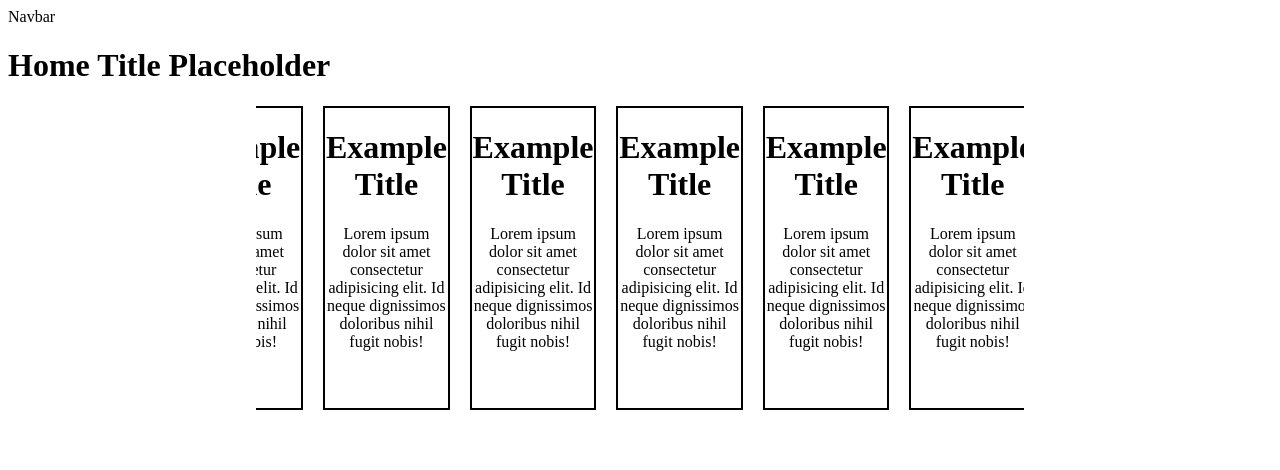
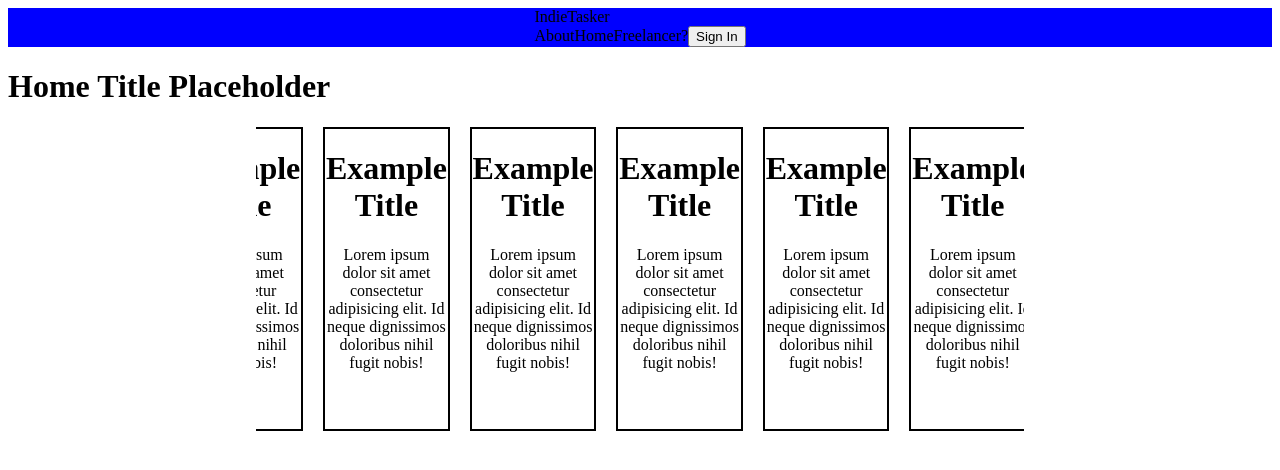
Before and after one commit to Moh-Zaman/IndieTasker, a React (Vite) app: page / in a window 1280 px wide. Shown: the top 470 px of the page. Built offline with nearby package versions, Linux system fonts and the light colour scheme.

Commit message:
Began adding some css styles

```diff
--- a/src/components/Navbar/Navbar.css
+++ b/src/components/Navbar/Navbar.css
@@ -0,0 +1,38 @@
+.navbar {
+display: flex;
+justify-content: center;
+background-color: blue;
+};
+
+.container {
+width: 1400px;
+background-color: aquamarine;
+justify-content: space-between;
+padding: 20px 0px;
+};
+
+.text {
+font-size: 35px;
+font-weight: bold;
+};
+
+.links {
+display: flex;
+align-items: center;
+font-weight: 500;
+gap: 24px;
+};
+
+.button {
+color: white;
+padding: 10px 20px;
+border-radius: 5px;
+border: 1px solid white;
+cursor: pointer;
+background-color: transparent;
+}
+
+.button .hover {
+background-color: blueviolet;
+border-color: blueviolet;
+}
--- a/src/components/Navbar/Navbar.jsx
+++ b/src/components/Navbar/Navbar.jsx
@@ -3,7 +3,20 @@
 
 const Navbar = () => {
     return (
-        <div className="navbar">Navbar</div>
+        <div className="navbar">
+            <div className="container">
+                <div className="logo">
+                    <span className="text">IndieTasker</span>
+                </div>
+                <div className="links">
+                    {/* this needs work, not sure what we're linking yet */}
+                    <span>About</span>
+                    <span>Home</span>
+                    <span>Freelancer?</span>
+                    <button>Sign In</button>
+                </div>
+            </div>
+        </div>
     )
 }
 
```
